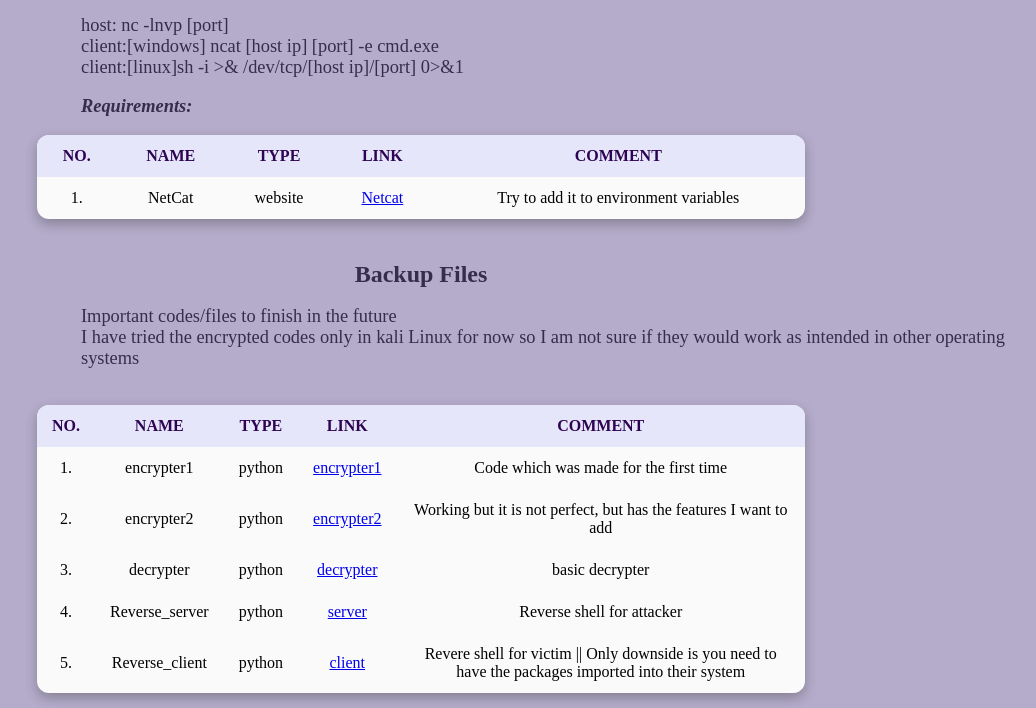
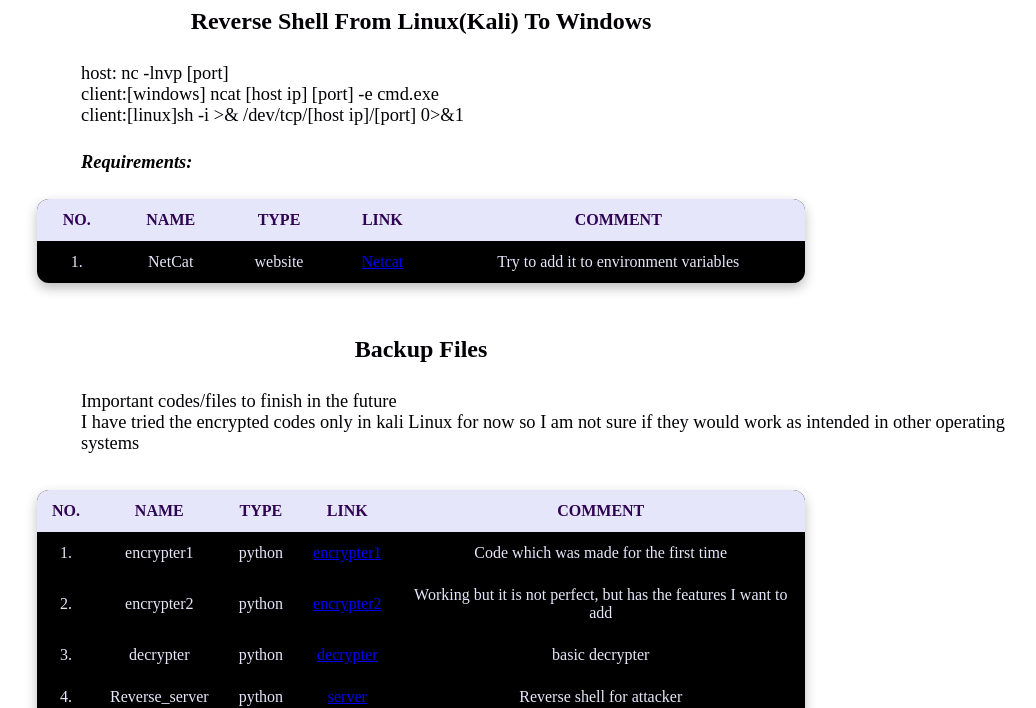
Before and after one commit to X-netrunner/storage, a plain HTML site: page index.html in a window 1280 px wide. Shown: the part 85-793 px from the top of the page, without its empty margins (219-1255 px from the left). Drawn offline with Linux system fonts and the light colour scheme.

Commit message:
Update main.css

```diff
--- a/files/main.css
+++ b/files/main.css
@@ -13,28 +13,32 @@
     bottom: 0;
     z-index: 1;
     opacity: 0.5;
-    background-color: #6B5B95;
 }
 
 table{
-    position : absolute;
+    position: absolute;
     z-index: 2;
     left : 20%;
     width: 60%;
-    background: #fafafa;
+    background-color: #ffffff97;
+    background: #000000;
     text-align: center;
     border-collapse: collapse;
     border-spacing: 0;
     border-radius: 12px 12px 12px 12px;
     overflow: hidden;
     box-shadow: 0 5px 12px rgba(32,32,32,.3);
+    top: auto;
+    bottom: auto;
 }
 
-th,td{
+td{
     padding: 12px 15px;
+    color : #E6E6FA;
 }
 
 th{
+    padding: 12px 15px;
     background : #E6E6FA;
     color  :#2d0352;
     text-transform: uppercase;
@@ -46,7 +50,7 @@
     z-index : 2;
 }
 
-p,h4,h3{
+p,h4{
     font-size :115%;
     text-align: left;
     margin-left: 300px;
@@ -55,3 +59,6 @@
     text-transform: capitalize;
     text-align: center;
 }
+h1,h2,h3,h4,h5,h6{
+    line-height: 200%;
+}
```
